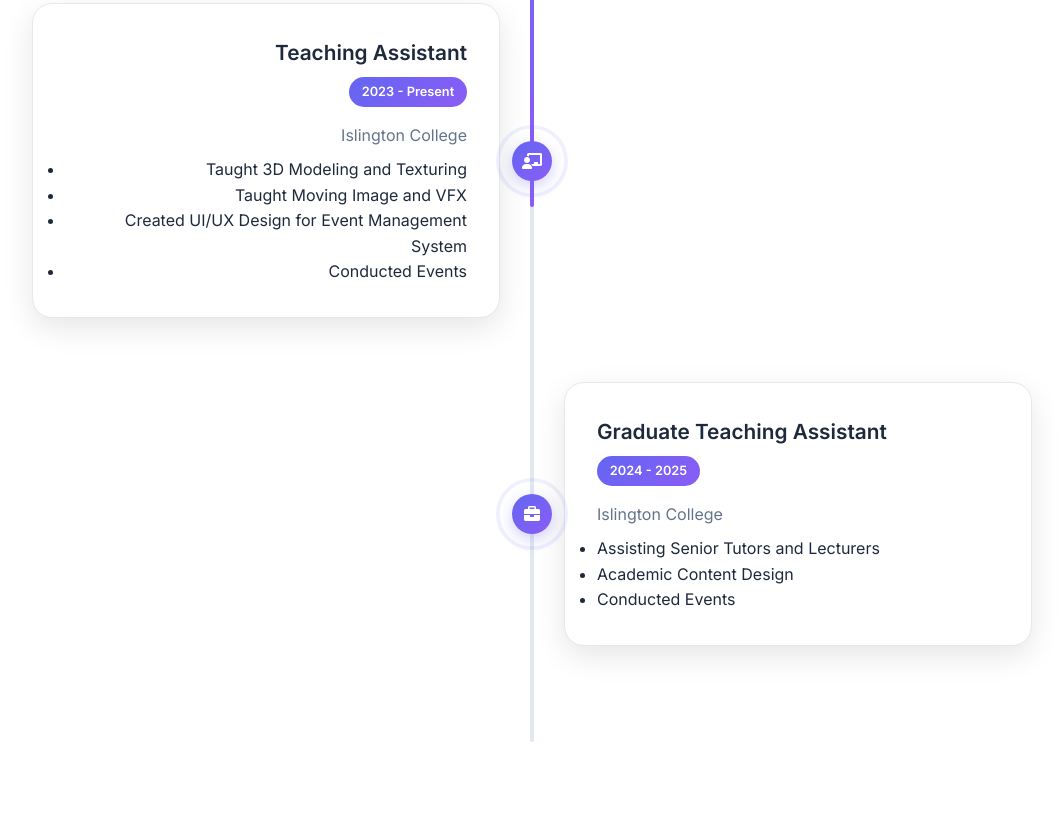
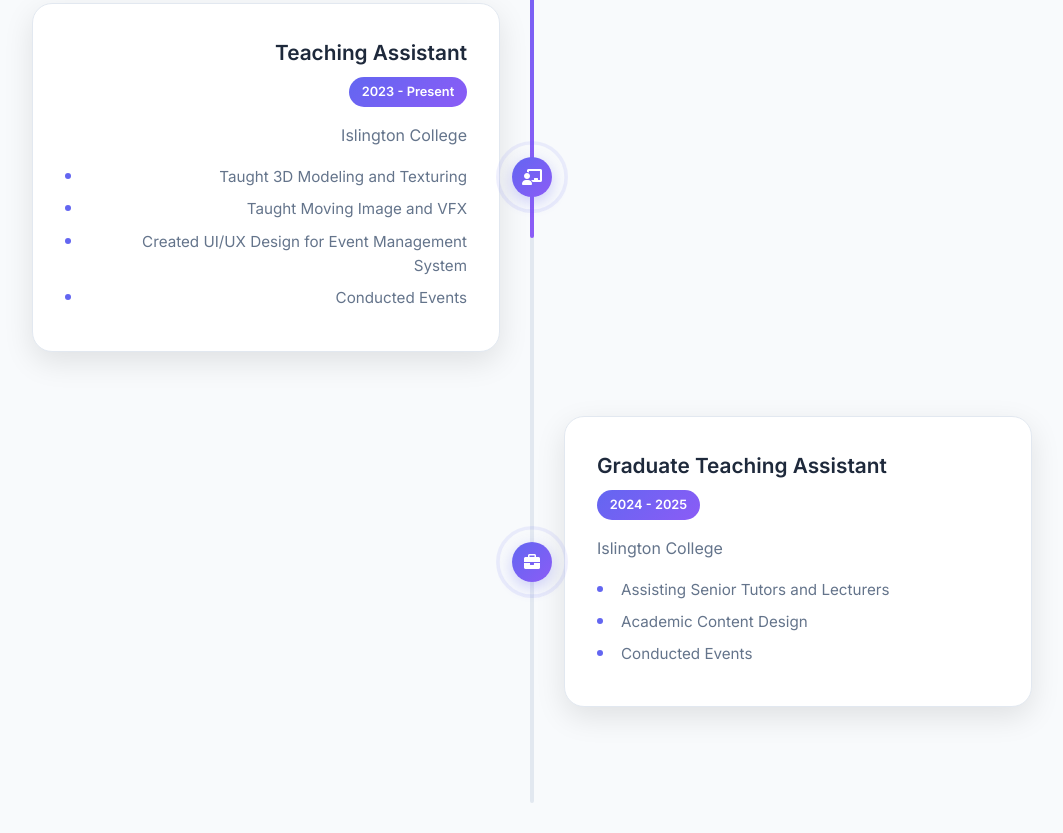
Before and after one commit to wanem1/pukarwanemlimbu.github.io, a plain HTML site: page index.html in a window 1280 px wide. Shown: the part 3947-4780 px from the top of the page, without its empty margins (108-1171 px from the left). Drawn offline with Linux system fonts and the light colour scheme.

Commit message:
Update styles.css

```diff
--- a/styles.css
+++ b/styles.css
@@ -1300,3 +1300,36 @@ body:not(.loaded)::after {
     transform: translate(-50%, -50%) rotate(360deg);
   }
 }
+
+.experience-list {
+  list-style: none;
+  margin: 1rem 0 0.5rem;
+  padding: 0;
+}
+
+.experience-list li {
+  position: relative;
+  padding-left: 1.5rem;
+  margin-bottom: 0.5rem;
+  color: var(--text-secondary);
+  font-size: 0.95rem;
+}
+
+.experience-list li::before {
+  content: "";
+  position: absolute;
+  left: 0;
+  top: 0.5rem;
+  width: 6px;
+  height: 6px;
+  border-radius: 50%;
+  background: var(--primary-color);
+}
+
+.education-section {
+  background: var(--background);
+}
+
+.experience-section {
+  background: var(--surface);
+}
```
